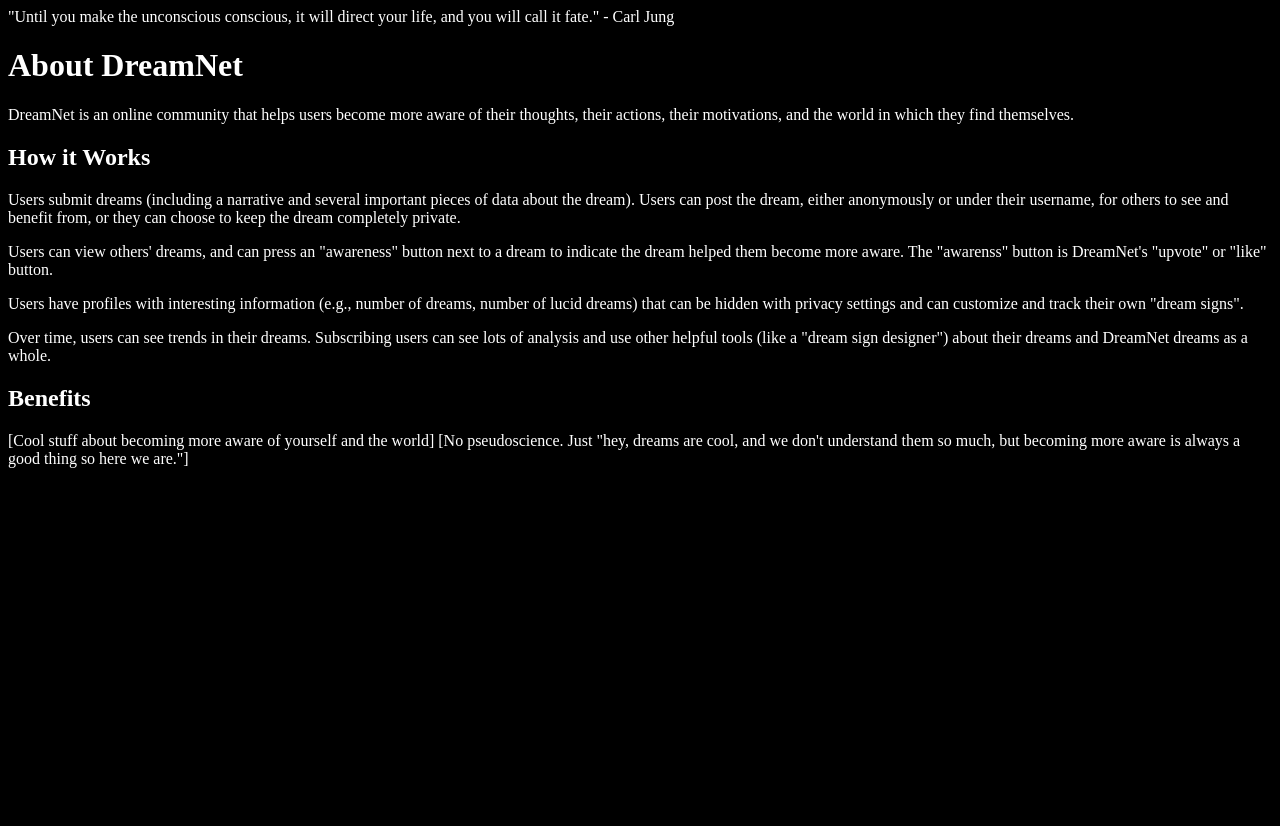
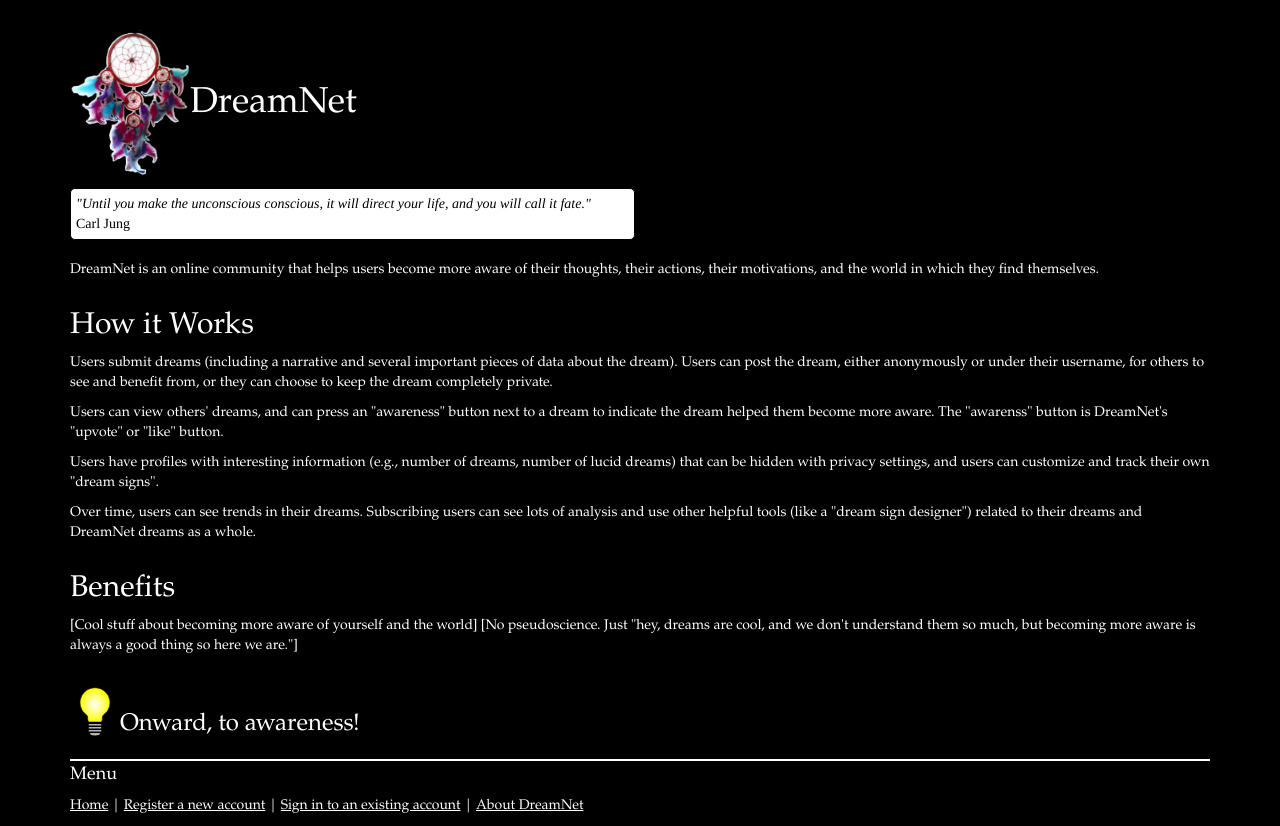
Before and after one commit to ryanwc/DreamNet, a Python web app: template templates/about.html in a window 1280 px wide. Before the commit the page ends 468 px from the top, so only its background shows below. Run offline with Jinja, Linux system fonts and the light colour scheme; the template is opened without the code that fills it, so the values that code supplies are empty.

Commit message:
all bootstrap; all menu; fix bug with displaying tags

```diff
--- a/stylesheets/home.css
+++ b/stylesheets/home.css
@@ -3,10 +3,25 @@
 body {
 	background-color: black;
 	color: white;
+	font-family: "Garamond";
 }
 
 a {
 	color: white;
+}
+
+.dreamlink {
+	text-decoration: underline;
+}
+
+.dreamheader {
+	border-top: 2px solid white;
+	padding-top: 5px;
+}
+
+#about {
+	font-family: "Garamond";
+	padding-top: 10px;
 }
 
 /* dream */
@@ -21,7 +36,6 @@ a {
 }
 
 .dreamstats {
-	font-family: "Courier";
 	margin: 10px 5px 10px 5px;
 }
 
@@ -30,8 +44,8 @@ a {
 	text-decoration: underline;
 }
 
-.content {
-	max-height: 500px;
+.description {
+	max-height: 300px;
 	overflow-y: scroll;
 	background-color: #f2f2f2;
 	color: black;
@@ -92,3 +106,27 @@ a {
 	color: green;
 	font-weight: bold;
 }
+
+#headerquotebox {
+	color: black;
+	background-color: white;
+	padding: 5px;
+	font-family: "Times";
+	border: 1px solid black;
+	border-radius: 5px;
+	max-width: 565px;
+}
+
+#headerquote {
+	font-style: italic;
+}
+
+#headerlogo {
+	white-space: nowrap;
+	font-family: "Garamond";
+}
+
+#headerlogoicon {
+	width: 120px;
+
+}
--- a/templates/about.html
+++ b/templates/about.html
@@ -2,6 +2,7 @@
 <html>
 	<head>
 		<meta charset="UTF-8">
+       	<link type="text/css" rel="stylesheet" href="/stylesheets/bootstrap.min.css">
 		<link type="text/css" rel="stylesheet" href="/stylesheets/home.css">
 		<title>
 			About DreamNet
@@ -10,26 +11,75 @@
 
 	<body>
 
-		<span id="headerquote">"Until you make the unconscious conscious, it will direct your life, and you will call it fate." - Carl Jung</span>
+		<div class="container" id="about">
 
-		<h1>About DreamNet</h1>
+			<div class="row">
+				<div class="col-xs-12">
+					<h1><span id="headerlogo"><img class="logo" id="headerlogoicon" src="/images/DreamNetIconGimp.png" alt="Picture of dream catcher">DreamNet</span></h1>
 
-		<p>DreamNet is an online community that helps users become more aware of their thoughts, their actions, their motivations, and the world in which they find themselves.</p>
+					<div id="headerquotebox">
+						<span id="headerquote">"Until you make the unconscious conscious, it will direct your life, and you will call it fate."</span>
+						<br>
+						Carl Jung
+					</div>
 
-		<h2>How it Works</h2>
+					<br>
 
-		<p>Users submit dreams (including a narrative and several important pieces of data about the dream).  Users can post the dream, either anonymously or under their username, for others to see and benefit from, or they can choose to keep the dream completely private.
+					<p>DreamNet is an online community that helps users become more aware of their thoughts, their actions, their motivations, and the world in which they find themselves.</p>
+				</div>
+			</div>
 
-		<p>Users can view others' dreams, and can press an "awareness" button next to a dream to indicate the dream helped them become more aware.  The "awarenss" button is DreamNet's "upvote" or "like" button.</p>
+			<div class="row">
+				<div class="col-xs-12">
+					<h2>How it Works</h2>
 
-		<p>Users have profiles with interesting information (e.g., number of dreams, number of lucid dreams) that can be hidden with privacy settings and can customize and track their own "dream signs".</p>
+					<p>Users submit dreams (including a narrative and several important pieces of data about the dream).  Users can post the dream, either anonymously or under their username, for others to see and benefit from, or they can choose to keep the dream completely private.
 
-		<p>Over time, users can see trends in their dreams.  Subscribing users can see lots of analysis and use other helpful tools (like a "dream sign designer") about their dreams and DreamNet dreams as a whole.</p>
+					<p>Users can view others' dreams, and can press an "awareness" button next to a dream to indicate the dream helped them become more aware.  The "awarenss" button is DreamNet's "upvote" or "like" button.</p>
 
-		<h2>Benefits</h2>
+					<p>Users have profiles with interesting information (e.g., number of dreams, number of lucid dreams) that can be hidden with privacy settings, and users can customize and track their own "dream signs".</p>
 
-		[Cool stuff about becoming more aware of yourself and the world]
-		[No pseudoscience.  Just "hey, dreams are cool, and we don't understand them so much, but becoming more aware is always a good thing so here we are."]
+					<p>Over time, users can see trends in their dreams.  Subscribing users can see lots of analysis and use other helpful tools (like a "dream sign designer") related to their dreams and DreamNet dreams as a whole.</p>
+
+			<div class="row">
+				<div class="col-xs-12">
+					<h2>Benefits</h2>
+
+					<p>[Cool stuff about becoming more aware of yourself and the world]
+					[No pseudoscience.  Just "hey, dreams are cool, and we don't understand them so much, but becoming more aware is always a good thing so here we are."]</p>
+				</div>
+			</div>
+
+			<div class="row">
+				<div class="col-xs-12">
+					<h3><img class="likedream" id="awarenessicon" src="/images/awareness.svg" alt="[awareness.sgv]"><br>Onward, to awareness!</h3>
+				</div>
+			</div>
+
+			<div class="nondream">
+
+				<div class="row">
+					<div class="col-xs-12">
+						<h4 class="dreamheader">Menu</h4>
+					</div>
+				</div>
+
+				<div class="row">
+					<div class="col-xs-12">
+						<p>
+							<a class="dreamlink" href="{{url_for('index')}}">Home</a> |
+							{% if username %}
+								<a class="dreamlink" href="{{url_for('logout')}}">Sign out</a>
+							{% else %}
+								<a class="dreamlink" href="{{url_for('register')}}">Register a new account</a> | <a class="dreamlink" href="{{url_for('signin')}}">Sign in to an existing account</a>
+							{% endif %} | <a class="dreamlink" href="{{url_for('about')}}">About DreamNet</a>
+						</p>
+					</div>
+				</div>
+
+			</div>
+
+		</div>
 
 	</body>
 </html>
```
Also changed, not shown: app.py (+12 -2 lines), js/forms.js (+12 -10 lines), stylesheets/forms.css (+15 -0 lines), templates/home.html (+17 -13 lines), templates/newdream.html (+24 -0 lines), templates/register.html (+23 -0 lines), templates/signin.html (+61 -5 lines), images/DreamNetIconGimp.png (added).
